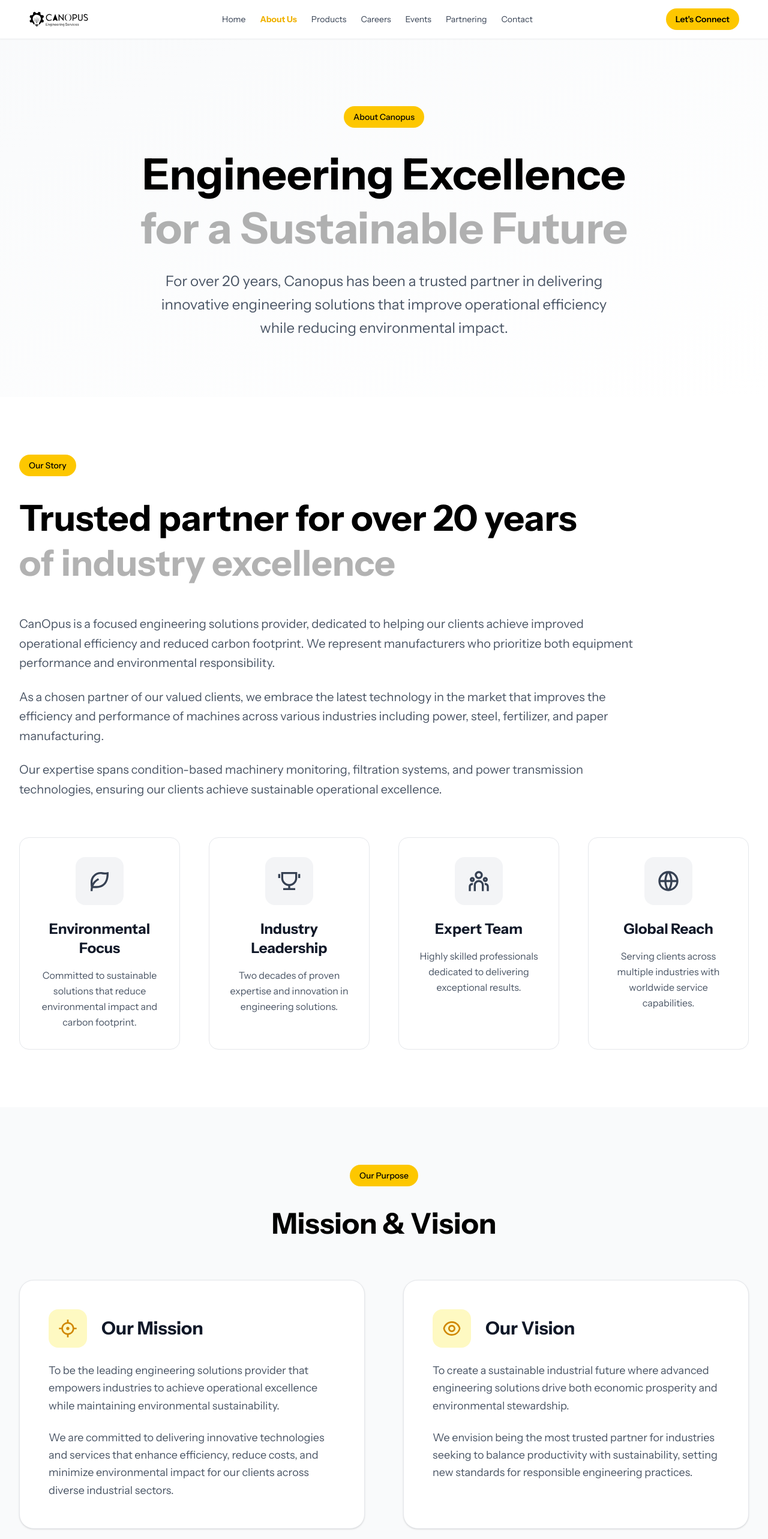
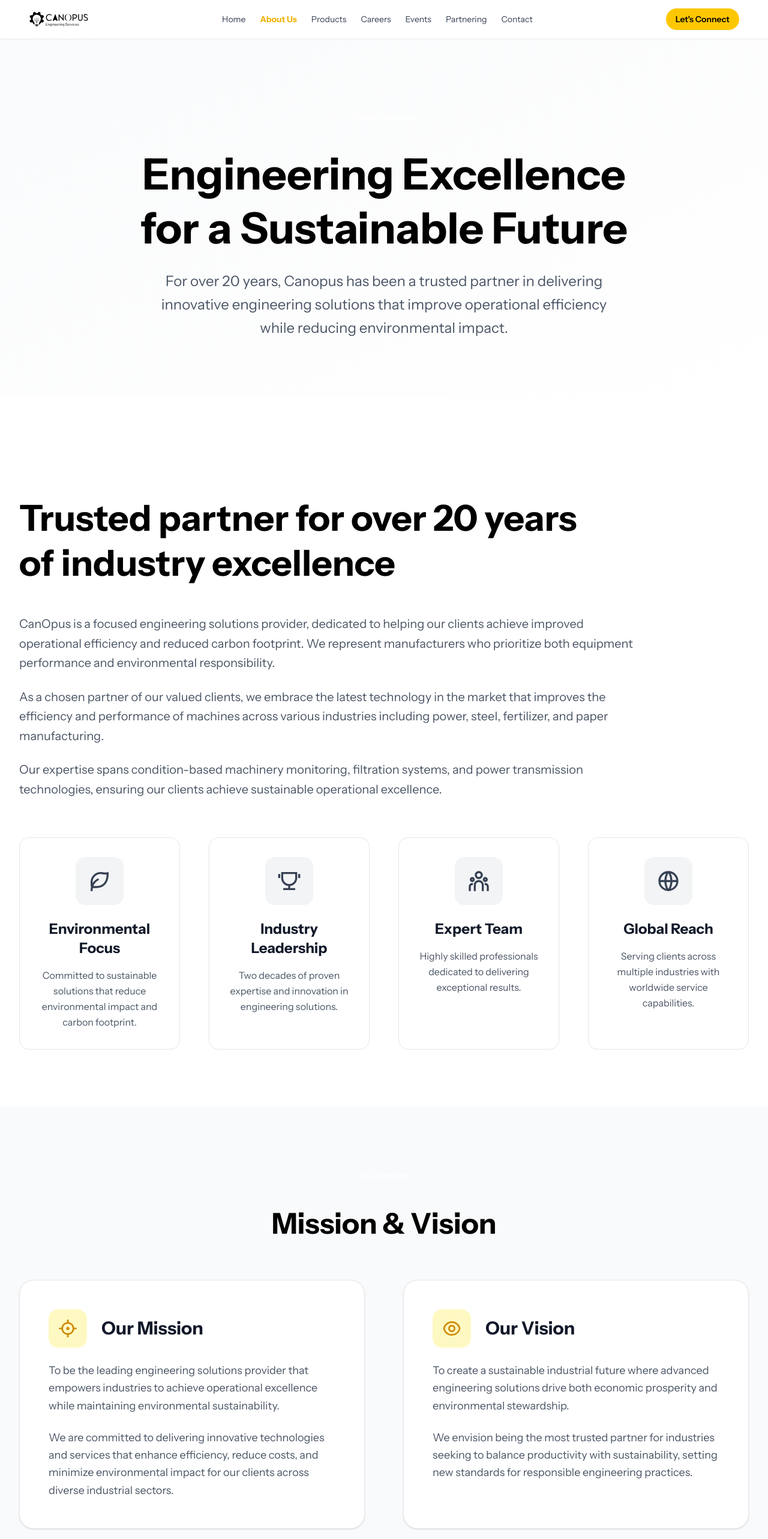
Before and after one commit to ashishmohapatra240/can-opus, a Next.js app: page /about in a window 1280 px wide. Shown: the top 2566 px of the page at 60% size. Built offline with nearby package versions, Linux system fonts and the light colour scheme.

Commit message:
refactor: update About page components
- Improve AboutHeroSection layout and styling
- Enhance CompanyOverviewSection content presentation
- Update HistorySection timeline display
- Refine MissionVisionSection design
- Polish ValuesSection component

```diff
--- a/app/about/components/AboutHeroSection.tsx
+++ b/app/about/components/AboutHeroSection.tsx
@@ -5,7 +5,7 @@
                 <div className="text-center max-w-4xl mx-auto">
                     {/* About Us Badge */}
                     <div className="flex justify-center mb-8">
-                        <span className="inline-flex px-4 py-2 rounded-full text-sm font-medium bg-yellow-400 text-black">
+                        <span className="inline-flex px-4 py-2 rounded-full text-sm font-medium bg-primary text-white">
                             About Canopus
                         </span>
                     </div>
@@ -13,7 +13,7 @@
                     {/* Main Heading */}
                     <h1 className="text-4xl sm:text-5xl lg:text-6xl xl:text-7xl font-bold text-black leading-tight mb-6">
                         <span className="block">Engineering Excellence</span>
-                        <span className="block text-black/30">for a Sustainable Future</span>
+                        <span className="block text-secondary">for a Sustainable Future</span>
                     </h1>
 
                     {/* Subtitle */}
--- a/app/about/components/CompanyOverviewSection.tsx
+++ b/app/about/components/CompanyOverviewSection.tsx
@@ -7,7 +7,7 @@
             <div className="max-w-7xl mx-auto px-4 sm:px-6 lg:px-8">
                 {/* Company Overview Badge */}
                 <div className="flex mb-8">
-                    <span className="inline-flex px-4 py-2 rounded-full text-sm font-medium bg-yellow-400 text-black">
+                    <span className="inline-flex px-4 py-2 rounded-full text-sm font-medium bg-primary text-white">
                         Our Story
                     </span>
                 </div>
@@ -16,7 +16,7 @@
                 <div className="mb-12">
                     <h2 className="text-3xl sm:text-4xl lg:text-5xl xl:text-6xl font-bold text-black leading-tight">
                         <span className="block">Trusted partner for over 20 years</span>
-                        <span className="block text-black/30">of industry excellence</span>
+                        <span className="block text-secondary">of industry excellence</span>
                     </h2>
                 </div>
 
--- a/app/about/components/HistorySection.tsx
+++ b/app/about/components/HistorySection.tsx
@@ -44,13 +44,13 @@
                 {/* Section Header */}
                 <div className="text-center mb-16">
                     <div className="flex justify-center mb-8">
-                        <span className="inline-flex px-4 py-2 rounded-full text-sm font-medium bg-yellow-400 text-black">
+                        <span className="inline-flex px-4 py-2 rounded-full text-sm font-medium bg-primary text-white">
                             Our Journey
                         </span>
                     </div>
                     <h2 className="text-3xl sm:text-4xl lg:text-5xl font-bold text-black leading-tight mb-6">
                         <span className="block">Two decades of</span>
-                        <span className="block text-black/30">innovation and growth</span>
+                        <span className="block text-secondary">innovation and growth</span>
                     </h2>
                     <p className="text-lg lg:text-xl text-gray-600 leading-relaxed max-w-3xl mx-auto">
                         From a small engineering firm to a trusted industry leader, our journey reflects our commitment to excellence and innovation.
@@ -60,14 +60,14 @@
                 {/* Timeline */}
                 <div className="relative">
                     {/* Vertical line */}
-                    <div className="absolute left-4 lg:left-1/2 transform lg:-translate-x-1/2 top-0 bottom-0 w-0.5 bg-yellow-400"></div>
+                    <div className="absolute left-4 lg:left-1/2 transform lg:-translate-x-1/2 top-0 bottom-0 w-0.5 bg-primary"></div>
 
                     {/* Timeline items */}
                     <div className="space-y-12">
                         {milestones.map((milestone, index) => (
                             <div key={index} className={`relative flex items-center ${index % 2 === 0 ? 'lg:flex-row' : 'lg:flex-row-reverse'}`}>
                                 {/* Timeline dot */}
-                                <div className={`absolute left-4 lg:left-1/2 transform lg:-translate-x-1/2 w-4 h-4 rounded-full border-4 border-white ${milestone.highlight ? 'bg-yellow-500' : 'bg-gray-400'} z-10`}></div>
+                                <div className={`absolute left-4 lg:left-1/2 transform lg:-translate-x-1/2 w-4 h-4 rounded-full border-4 border-white ${milestone.highlight ? 'bg-primary/80' : 'bg-gray-400'} z-10`}></div>
 
                                 {/* Content */}
                                 <div className={`ml-12 lg:ml-0 lg:w-1/2 ${index % 2 === 0 ? 'lg:pr-12' : 'lg:pl-12'}`}>
--- a/app/about/components/MissionVisionSection.tsx
+++ b/app/about/components/MissionVisionSection.tsx
@@ -7,7 +7,7 @@
                 {/* Section Header */}
                 <div className="text-center mb-16">
                     <div className="flex justify-center mb-8">
-                        <span className="inline-flex px-4 py-2 rounded-full text-sm font-medium bg-yellow-400 text-black">
+                        <span className="inline-flex px-4 py-2 rounded-full text-sm font-medium bg-primary text-white">
                             Our Purpose
                         </span>
                     </div>
--- a/app/about/components/ValuesSection.tsx
+++ b/app/about/components/ValuesSection.tsx
@@ -8,13 +8,13 @@
                 {/* Section Header */}
                 <div className="text-center mb-16">
                     <div className="flex justify-center mb-8">
-                        <span className="inline-flex px-4 py-2 rounded-full text-sm font-medium bg-yellow-400 text-black">
+                        <span className="inline-flex px-4 py-2 rounded-full text-sm font-medium bg-primary text-white">
                             Our Values
                         </span>
                     </div>
                     <h2 className="text-3xl sm:text-4xl lg:text-5xl font-bold text-black leading-tight mb-6">
                         <span className="block">Core principles that</span>
-                        <span className="block text-black/30">guide everything we do</span>
+                        <span className="block text-secondary">guide everything we do</span>
                     </h2>
                     <p className="text-lg lg:text-xl text-gray-600 leading-relaxed max-w-3xl mx-auto">
                         Our values shape our culture, drive our decisions, and define how we serve our clients and community.
```
